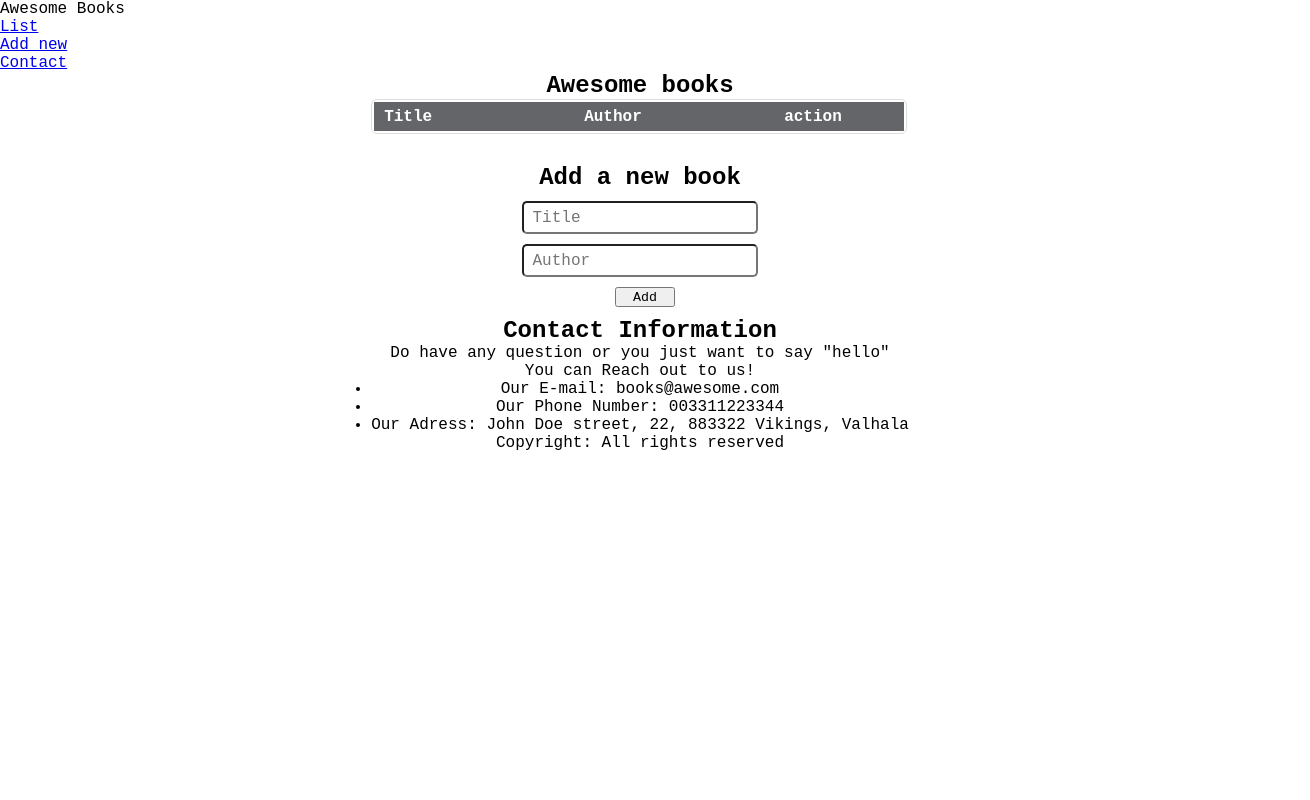
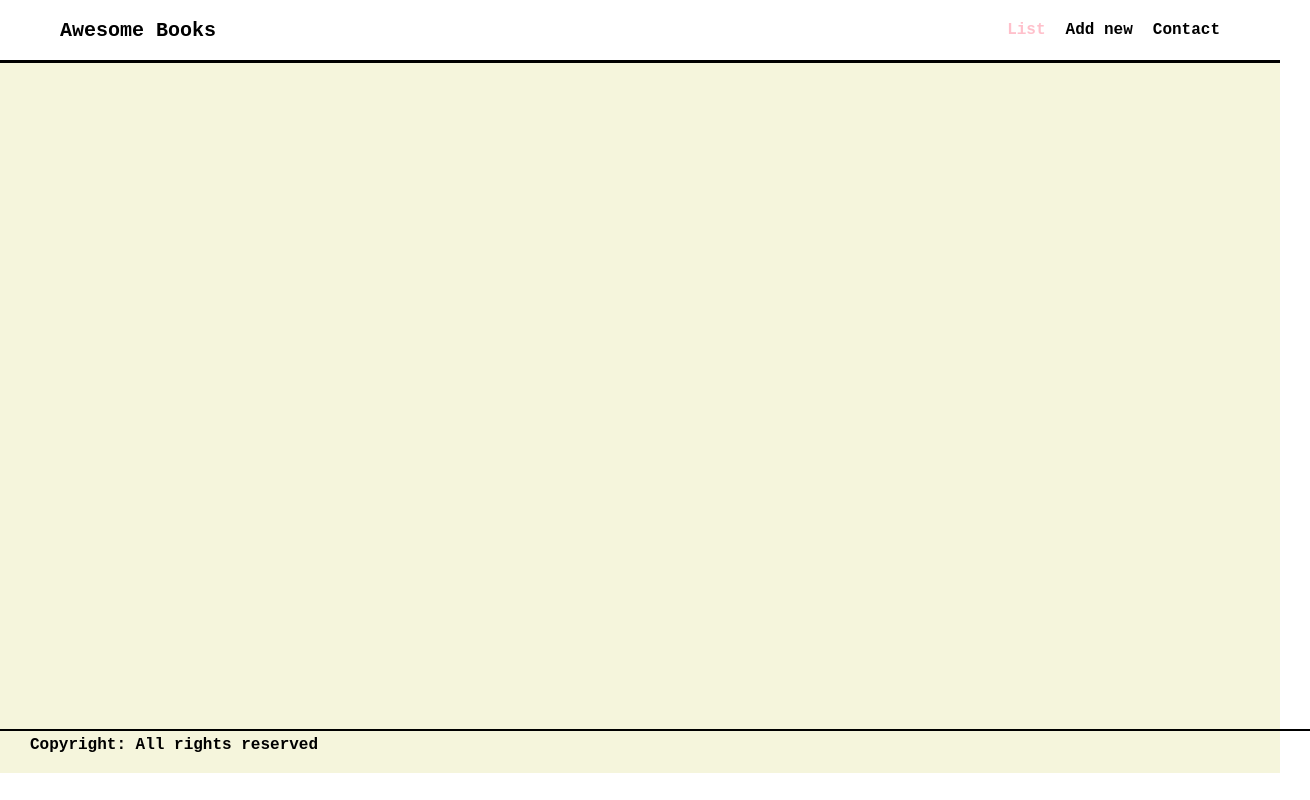
Before and after one commit to samiullahbahadur/awesome_books, a website: page index.html in a window 1280 px wide. Shown: the whole page, 1310 px wide, since content can reach past the window. Drawn offline with Linux system fonts and the light colour scheme.

Commit message:
Style contact section and header section

```diff
--- a/style.css
+++ b/style.css
@@ -4,10 +4,49 @@
   font-family: "Courier New", Courier, monospace;
 }
 
+/* navbar section */
+header {
+  display: flex;
+  padding: 5px 60px;
+  justify-content: space-between;
+  align-items: center;
+  height: 50px;
+  border-bottom: solid 3px black;
+}
+.navbar {
+  display: flex;
+  column-gap: 20px;
+  list-style: none;
+}
+
+ul li a {
+  text-decoration: none;
+  font-size: 16px;
+  font-weight: 800;
+  color: black;
+}
+.active {
+  color: pink;
+}
+.logo {
+  font-size: 20px;
+  font-weight: 800;
+}
+.books_container {
+  margin-top: 30px;
+  display: none;
+}
+
 main {
-  display: grid;
-  justify-content: center;
-  text-align: center;
+  position: absolute;
+  background-color: beige;
+  display: flex;
+  flex-direction: column;
+  width: 100%;
+  height: calc(100vh - 90px);
+  justify-content: flex-start;
+  align-items: center;
+  z-index: 2;
 }
 
 table {
@@ -42,8 +81,9 @@ table tr:nth-child(even) {
 }
 
 #add_book {
-  width: 50%;
-  margin: 10px auto;
+  display: none;
+  width: 20%;
+  margin-top: 30px;
   text-align: center;
 }
 
@@ -68,3 +108,39 @@ form > button {
   cursor: pointer;
   background-color: orange;
 }
+
+/***  Contact Section  ***/
+.contact-us {
+  visibility: hidden;
+  background-color: beige;
+  display: flex;
+  flex-direction: column;
+  width: 100%;
+  height: calc(100vh - 90px);
+  justify-content: flex-start;
+  align-items: center;
+}
+
+.contact-us h2 {
+  padding: 40px 0;
+}
+
+.contact-us p {
+  padding-bottom: 20px;
+}
+
+.contact-us ul {
+  padding-left: 60px;
+}
+
+/***  Footer Section  ***/
+footer {
+  bottom: 0%;
+  width: 100%;
+  text-align: left;
+  height: 40px;
+  font-weight: 800;
+  border-top: solid 2px black;
+  padding-top: 5px;
+  padding-left: 60px;
+}
```
